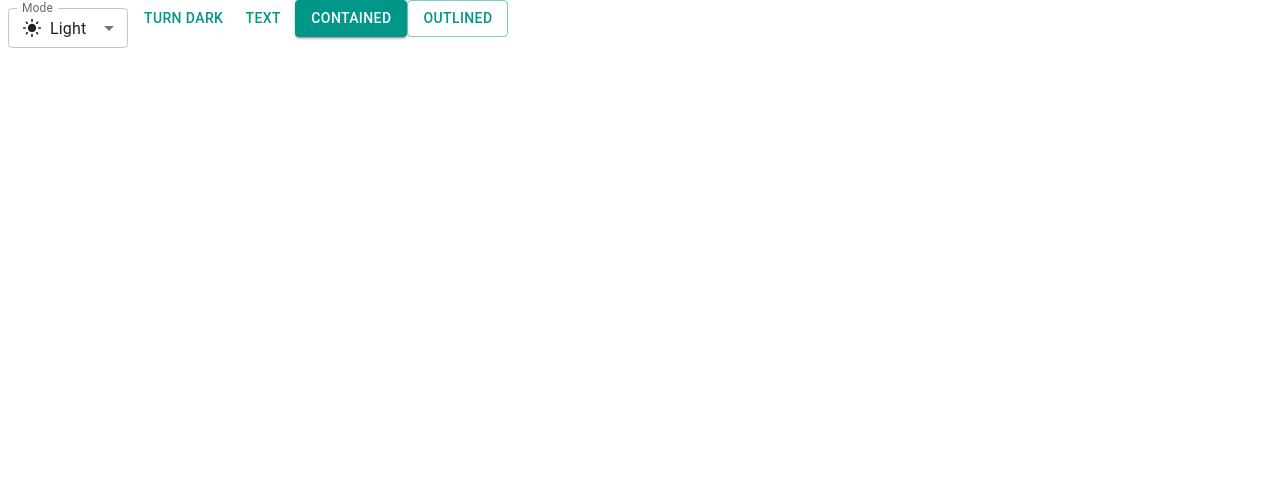
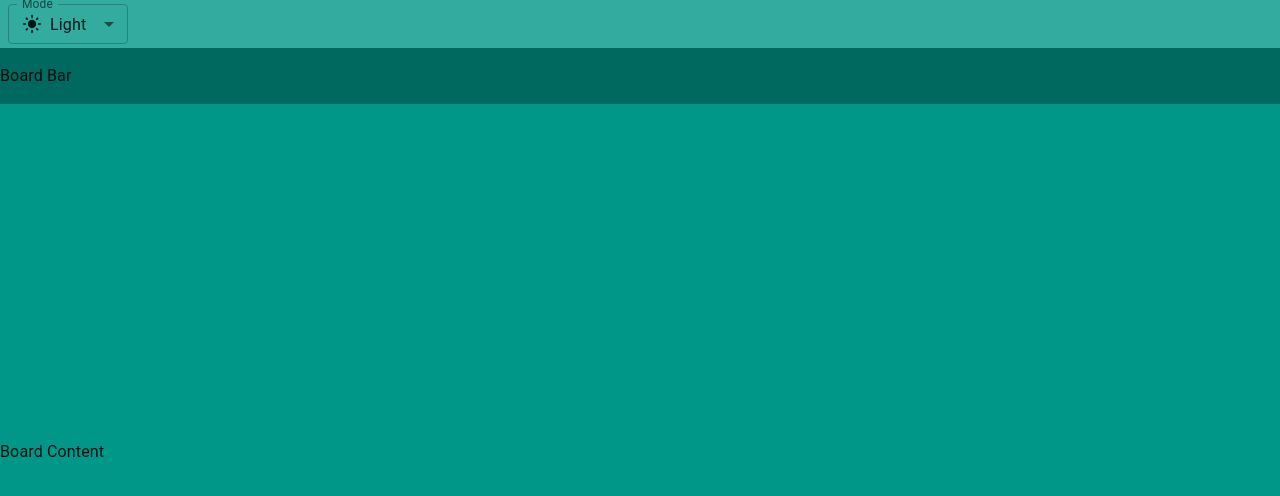
Before and after one commit to hungvjpro1234/trello-website-personal, a React (Vite) app: page / in a window 1280 px wide. Shown: the top 496 px of the page. Built offline with nearby package versions, Linux system fonts and the light colour scheme.

Commit message:
Init layout

```diff
--- a/src/App.jsx
+++ b/src/App.jsx
@@ -1,7 +1,3 @@
-import { useState } from 'react'
-import reactLogo from './assets/react.svg'
-import viteLogo from '/vite.svg'
-import Button from '@mui/material/Button'
 import { useColorScheme } from '@mui/material/styles'
 
 import InputLabel from '@mui/material/InputLabel'
@@ -11,25 +7,24 @@
 
 import LightModeIcon from '@mui/icons-material/LightMode'
 import DarkModeOutlinedIcon from '@mui/icons-material/DarkMode'
-import SettingsBrightnessIcon from '@mui/icons-material/SettingsBrightness';
+import SettingsBrightnessIcon from '@mui/icons-material/SettingsBrightness'
 
-import { Box, ThemeProvider } from '@mui/material';
+import { Box, Container } from '@mui/material'
 
 // Dùng component select trong MUI lib để tạo được nút select switch mode
 // Cài đặt trong component để chuyển đổi giới trị giữa light và dark mode
 function ModeSelect() {
-  // const [age, setAge] = React.useState('');
 
   // dùng hook useColorScheme trong MUI lib để chuyển đổi giới trị giữa light và dark mode
-   const { mode, setMode } = useColorScheme()
+  const { mode, setMode } = useColorScheme()
 
   // Hàm chuyển đổi giới trị giữa light và dark mode
   const handleChange = (event) => {
     const selectedMode = event.target.value
     setMode(selectedMode)
-  };
+  }
 
-  // Nút chuyển đổi giới trị giữa light và dark mode
+  // Components chứa nút select chuyển đổi giới trị giữa light và dark mode
   return (
     <FormControl sx={{ m: 1, minWidth: 120 }} size="small">
       <InputLabel id="label-select-dark-light-mode">Mode</InputLabel>
@@ -40,22 +35,22 @@
         label="Mode"
         onChange={handleChange}
       >
-        <MenuItem value={"light"}>
-          <Box sx={{ display : 'flex', alignItems: 'center', gap: 1}}>
+        <MenuItem value={'light'}>
+          <Box sx={{ display : 'flex', alignItems: 'center', gap: 1 }}>
             <LightModeIcon fontSize='small'/>
             Light
           </Box>
         </MenuItem>
 
-        <MenuItem value={"dark"}>
-          <Box sx={{ display : 'flex', alignItems: 'center', gap: 1}}>
+        <MenuItem value={'dark'}>
+          <Box sx={{ display : 'flex', alignItems: 'center', gap: 1 }}>
             <DarkModeOutlinedIcon fontSize='small'/>
             Dark
           </Box>
         </MenuItem>
 
-        <MenuItem value={"system"}>
-          <Box sx={{ display : 'flex', alignItems: 'center', gap: 1}}>
+        <MenuItem value={'system'}>
+          <Box sx={{ display : 'flex', alignItems: 'center', gap: 1 }}>
             <SettingsBrightnessIcon fontSize='small'/>
             System
           </Box>
@@ -65,30 +60,67 @@
   )
 }
 
-// Hàm lấy sẵn từ docs của MUI để chuyển đổi giới trị giữa light và dark mode
-// https://v5.mui.com/material-ui/experimental-api/css-theme-variables/migration/
-function ModeToggle() {
-  const { mode, setMode } = useColorScheme()
-  return (
-    <Button
-      onClick={() => {
-        setMode(mode === 'light' ? 'dark' : 'light')
-      }}
-    >
-      {mode === 'light' ? 'Turn dark' : 'Turn light'}
-    </Button>
-  )
-}
+// // Hàm lấy sẵn từ docs của MUI để chuyển đổi giới trị giữa light và dark mode
+// // https://v5.mui.com/material-ui/experimental-api/css-theme-variables/migration/
+// function ModeToggle() {
+//   const { mode, setMode } = useColorScheme()
+//   return (
+//     <Button
+//       onClick={() => {
+//         setMode(mode === 'light' ? 'dark' : 'light')
+//       }}
+//     >
+//       {mode === 'light' ? 'Turn dark' : 'Turn light'}
+//     </Button>
+//   )
+// }
 
 function App() {
   return (
-    <>
-      <ModeSelect />
-      <ModeToggle />
-      <Button variant="text">Text</Button>
-      <Button variant="contained">Contained</Button>
-      <Button variant="outlined">Outlined</Button>
-    </>
+    // Container để bọc toàn bộ trang web
+    <Container maxWidth = {false} disableGutters sx={{ height: '100vh' }}>
+
+      {/* Header */}
+      <Box sx = {
+        {
+          backgroundColor: 'primary.light',
+          width: '100%',
+          // Dùng bản sử dụng tạo ra bộ cơ sở trên theme.js
+          height: (theme) => theme.trello.appBarHeight,
+          display: 'flex',
+          alignItems: 'center'
+        }
+      }>
+        {/* ModeSelect để switch giới trị giữa light và dark mode */}
+        <ModeSelect />
+      </Box>
+
+      {/* Board Bar */}
+      <Box sx={{
+        backgroundColor: 'primary.dark',
+        width: '100%',
+        // Dùng bản sử dụng tạo ra bộ cơ sở trên theme.js
+        height: (theme) => theme.trello.boardBarHeight,
+        display: 'flex',
+        alignItems: 'center'
+      }}>
+        Board Bar
+      </Box>
+
+      {/* Board Content */}
+      <Box sx={{
+        backgroundColor: 'primary.main',
+        width: '100%',
+        // Dùng bản sử dụng tạo ra bộ cơ sở trên theme.js
+        height: (theme) => `calc(100% - ${theme.trello.appBarHeight} - ${theme.trello.boardBarHeight})`,
+        display: 'flex',
+        alignItems: 'center'
+      }}>
+        Board Content
+      </Box>
+
+      {/* <ModeToggle /> */}
+    </Container>
   )
 }
 
--- a/src/theme.js
+++ b/src/theme.js
@@ -1,7 +1,13 @@
+// File cấu hình theme của MUI cho toàn bộ dự án
 import { cyan, deepOrange, orange, teal } from '@mui/material/colors'
 import { experimental_extendTheme as extendTheme } from '@mui/material/styles'
 
 const theme = extendTheme({
+  // Tự custom theme để import vào layout của trello-web
+  trello: {
+    appBarHeight : '48px',
+    boardBarHeight: '56px'
+  },
   // theme được custom
   colorSchemes: {
     light: {
@@ -13,6 +19,7 @@
           main: deepOrange[500]
         }
       }
+      // spacing: (factor) => `${0.25 * factor}rem`
     },
     dark: {
       palette: {
@@ -23,6 +30,7 @@
           main: orange[500]
         }
       }
+      // spacing: (factor) => `${0.25 * factor}rem`
     }
   }
 })
```
Also changed, not shown: example_layouyt.png (added), 1 other file (tests, documents, lock files or other folders).
